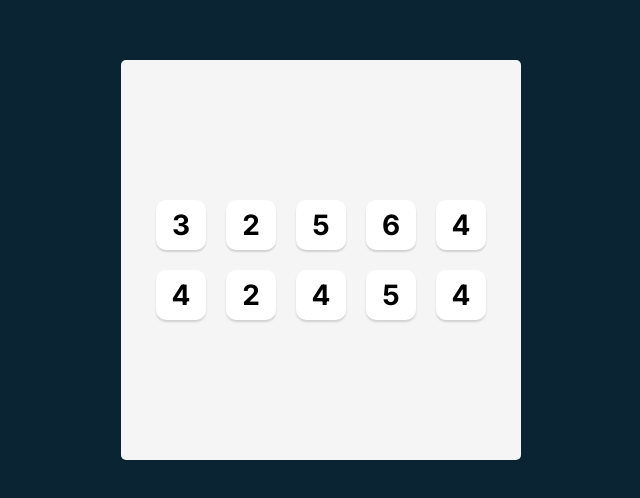
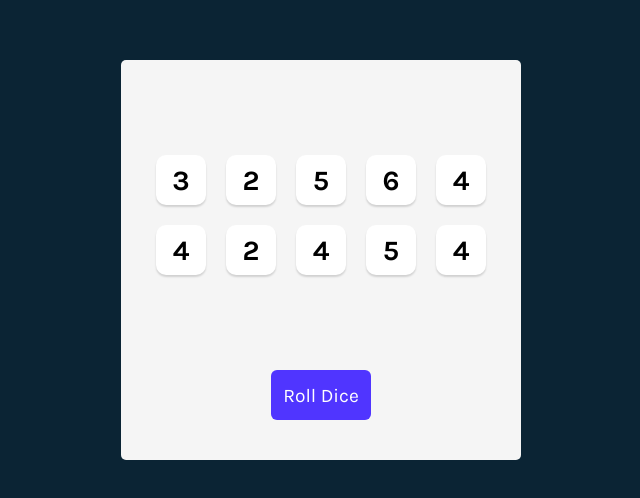
Before and after one commit to LordStoker/Tenzies, a React (Vite) app in the folder Tenzies/: page / in a window 1280 px wide. Shown: the part 140-638 px from the top of the page, without its empty margins (319-959 px from the left). Built offline with nearby package versions, Linux system fonts and the light colour scheme.

Commit message:
roll button

```diff
--- a/Tenzies/index.html
+++ b/Tenzies/index.html
@@ -4,7 +4,7 @@
     <meta charset="UTF-8" />
     <link rel="preconnect" href="https://fonts.googleapis.com">
     <link rel="preconnect" href="https://fonts.gstatic.com" crossorigin>
-    <link href="https://fonts.googleapis.com/css2?family=Inter:ital,opsz,wght@0,14..32,100..900;1,14..32,100..900&display=swap" rel="stylesheet">
+    <link href="https://fonts.googleapis.com/css2?family=Karla:ital,wght@0,200..800;1,200..800&display=swap" rel="stylesheet">
     <link rel="icon" type="image/svg+xml" href="/vite.svg" />
     <meta name="viewport" content="width=device-width, initial-scale=1.0" />
     <title></title>
--- a/Tenzies/src/App.jsx
+++ b/Tenzies/src/App.jsx
@@ -19,8 +19,8 @@
     <main>
       <div className="dice-container">
         {dice.map((die, index) => <Die value={die} key={index}/>)}
-
       </div>
+      <button className= "roll-dice" onClick={() => setDice(generateAllNewDice())}>Roll Dice</button>
     </main>
   )
 }
--- a/Tenzies/src/index.css
+++ b/Tenzies/src/index.css
@@ -3,7 +3,7 @@
 }
 
 body{
-  font-family: Inter;
+  font-family: Karla;
   margin: 0;
   background-color: #0b2434;
   padding: 20px;
@@ -24,9 +24,9 @@
 main{
   background-color: #f5f5f5;
   height: 100%;
-  width: 100%;
   border-radius: 5px;
   display: flex;
+  justify-content: space-evenly;
   flex-direction: column;
   align-items: center;
 }
@@ -45,8 +45,24 @@
   border-radius: 10px;
   border:none;
   background-color: white;
-  font-family: Inter;
+  font-family: Karla;
   font-size: 1.75rem;
   font-weight: bold;
   cursor:pointer;
 }
+
+button{
+  font-family: Karla;
+  cursor: pointer;
+}
+
+button.roll-dice{
+  height: 50px;
+  width: 100px;
+  border: none;
+  border-radius: 6px;
+  background-color: #5035ff;
+  color: white;
+  font-size: 1.2rem;
+  margin-bottom: 40px;
+}
```
